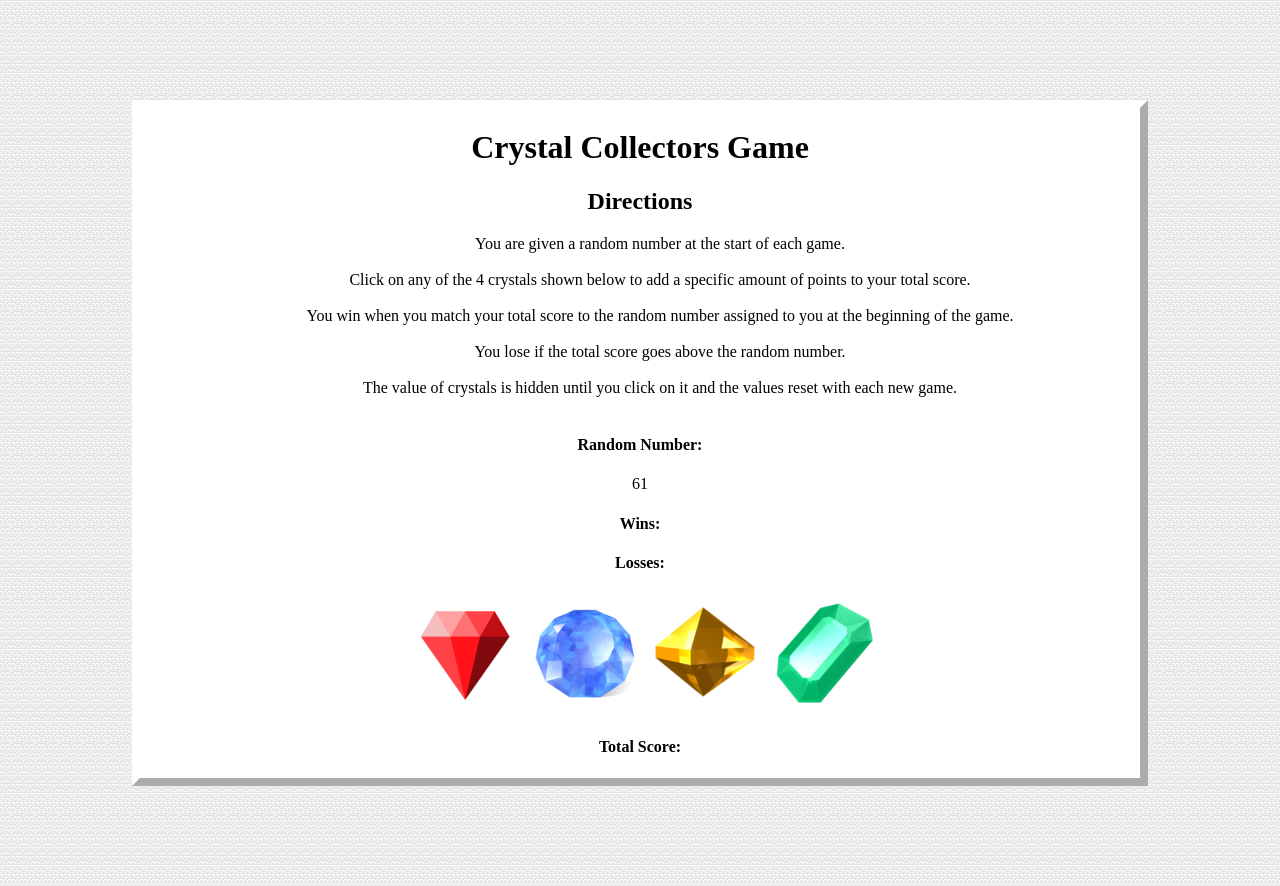
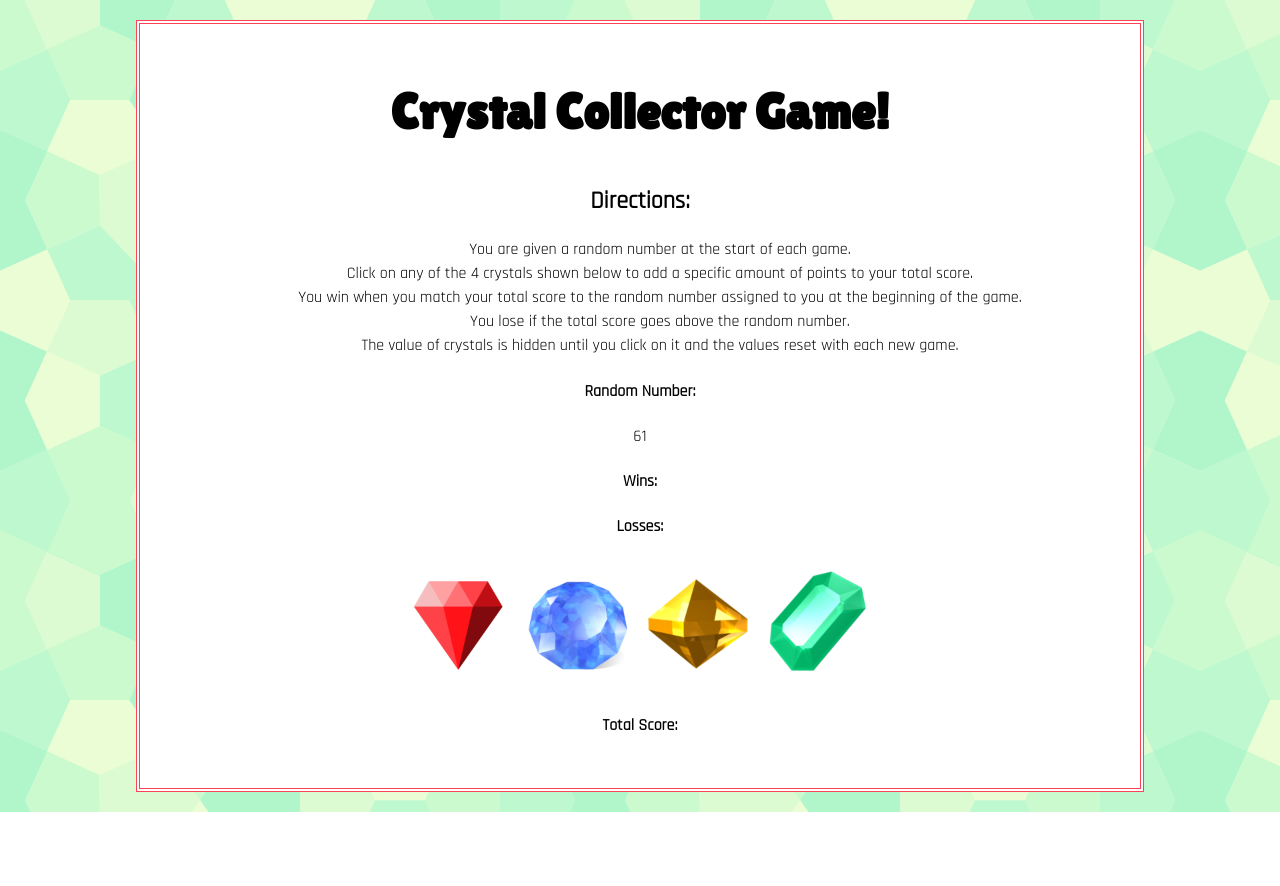
Before and after one commit to SarahMBeecroft/Crystal-Collector-Game, a plain HTML site: page index.html in a window 1280 px wide. After the commit the page ends 812 px from the top, so only its background shows below. Drawn offline with Linux system fonts and the light colour scheme.

Commit message:
Added new background image, gave game some styling, and adding winning/losing noises

```diff
--- a/assets/css/style.css
+++ b/assets/css/style.css
@@ -1,17 +1,25 @@
 .container {
       /* Centers */
       margin: auto;
-      margin-top: 100px;
-      margin-bottom: 100px;
+      margin-top: 20px;
+      margin-bottom: 20px;
       text-align: center;
-      border: 8px outset white;
+      border: 4px double #ff4255;
       background: white;
       width: 1000px;
 }
 
+h1 {
+/* Adds margin above h1 */
+margin-top: 50px;
+font-family: 'Lilita One', cursive; /* Google Font */
+font-size: 50px;
+}
+
 body {
-    /* Following prevents image from stretching  */
-    background: url("../../assets/images/diamonds.png");
+background: url("../../assets/images/congruentpentagon.png");
+font-family: 'Rajdhani', sans-serif; /* Google Font */
+line-height: 1.5;
 }
 
 /* Four image containers  */
@@ -29,13 +37,33 @@ body {
     display: table;
 }
 
+/* Sets sizing for crystals and centers in container */
 .crystals {
     max-width: 500px;
     background: white;
-    margin-left: 265px;
+    margin-left: 258px;
 }
+
+/* Aligns crystals horizontally from bottom */
+#crystal1 {
+    margin-top: 2px;
+}
+
+#crystal2 {
+    margin-top: 4px;
+}
+
+#crystal3 {
+    margin-top: 4px;
+}
+
 
 /* Removes bullet points from directions */
 ul {
     list-style: none;
 }
+
+/* Adds spacing below total score */
+#totalscore {
+    margin-bottom: 50px;
+}
--- a/assets/javascript/game.js
+++ b/assets/javascript/game.js
@@ -24,10 +24,14 @@ var crystalSound1 = document.createElement("audio")
 var crystalSound2 = document.createElement("audio")
 var crystalSound3 = document.createElement("audio")
 var crystalSound4 = document.createElement("audio")
+var winningSound = document.createElement("audio")
+var losingSound = document.createElement("audio")
 crystalSound1.setAttribute("src", "assets/audio/crystal1.wav")
 crystalSound2.setAttribute("src", "assets/audio/crystal2.wav")
 crystalSound3.setAttribute("src", "assets/audio/crystal3.wav")
 crystalSound4.setAttribute("src", "assets/audio/crystal4.wav")
+winningSound.setAttribute("src", "assets/audio/winningsound.wav")
+losingSound.setAttribute("src", "assets/audio/losingsound.wav")
 
 //============================================================================
 
@@ -56,7 +60,7 @@ function reset(){
 // Function to updates user's wins and losses
 // Adds plus 1 to wins
 function winner(){
-    alert("You won!");
+    $(winningSound).trigger('play');
       wins++;
       $('#wins').html(wins);
       reset();
@@ -64,7 +68,7 @@ function winner(){
 
 // Adds plus 1 to losses
 function loser(){
-    alert ("You lose!");
+    $(losingSound).trigger('play');
       losses++;
       $('#losses').html(losses);
       reset();
--- a/index.html
+++ b/index.html
@@ -9,6 +9,11 @@
 
     <!-- Links to jQuery JavaScript -->
     <script src="assets/javascript/jquery.js"></script>
+
+    <!-- Links to Google Fonts - Rajdhani and Lilita One -->
+    <link href="https://fonts.googleapis.com/css?family=Rajdhani" rel="stylesheet">
+    <link href="https://fonts.googleapis.com/css?family=Lilita+One" rel="stylesheet">
+
     <!-- Links to CSS -->
     <link rel="stylesheet" href="assets/css/style.css" type="text/css" charset="utf-8" />
 
@@ -23,16 +28,16 @@
 
     <div class="container">
 
-        <h1>Crystal Collectors Game</h1>
+        <h1>Crystal Collector Game!</h1>
 
-        <h2>Directions</h2>
+        <h2>Directions:</h2>
 
         <ul>
-            <li>You are given a random number at the start of each game.</li><br>
-            <li>Click on any of the 4 crystals shown below to add a specific amount of points to your total score.</li><br>
-            <li>You win when you match your total score to the random number assigned to you at the beginning of the game.</li><br>
-            <li>You lose if the total score goes above the random number.</li><br>
-            <li>The value of crystals is hidden until you click on it and the values reset with each new game.</li><br>
+            <li>You are given a random number at the start of each game.</li>
+            <li>Click on any of the 4 crystals shown below to add a specific amount of points to your total score.</li>
+            <li>You win when you match your total score to the random number assigned to you at the beginning of the game.</li>
+            <li>You lose if the total score goes above the random number.</li>
+            <li>The value of crystals is hidden until you click on it and the values reset with each new game.</li>
         </ul>
 
         <!-- Starts game when user clicks a crystal -->
```
Also changed, not shown: assets/images/congruentpentagon.png (added), assets/images/diamonds.png (deleted), 2 other files.
